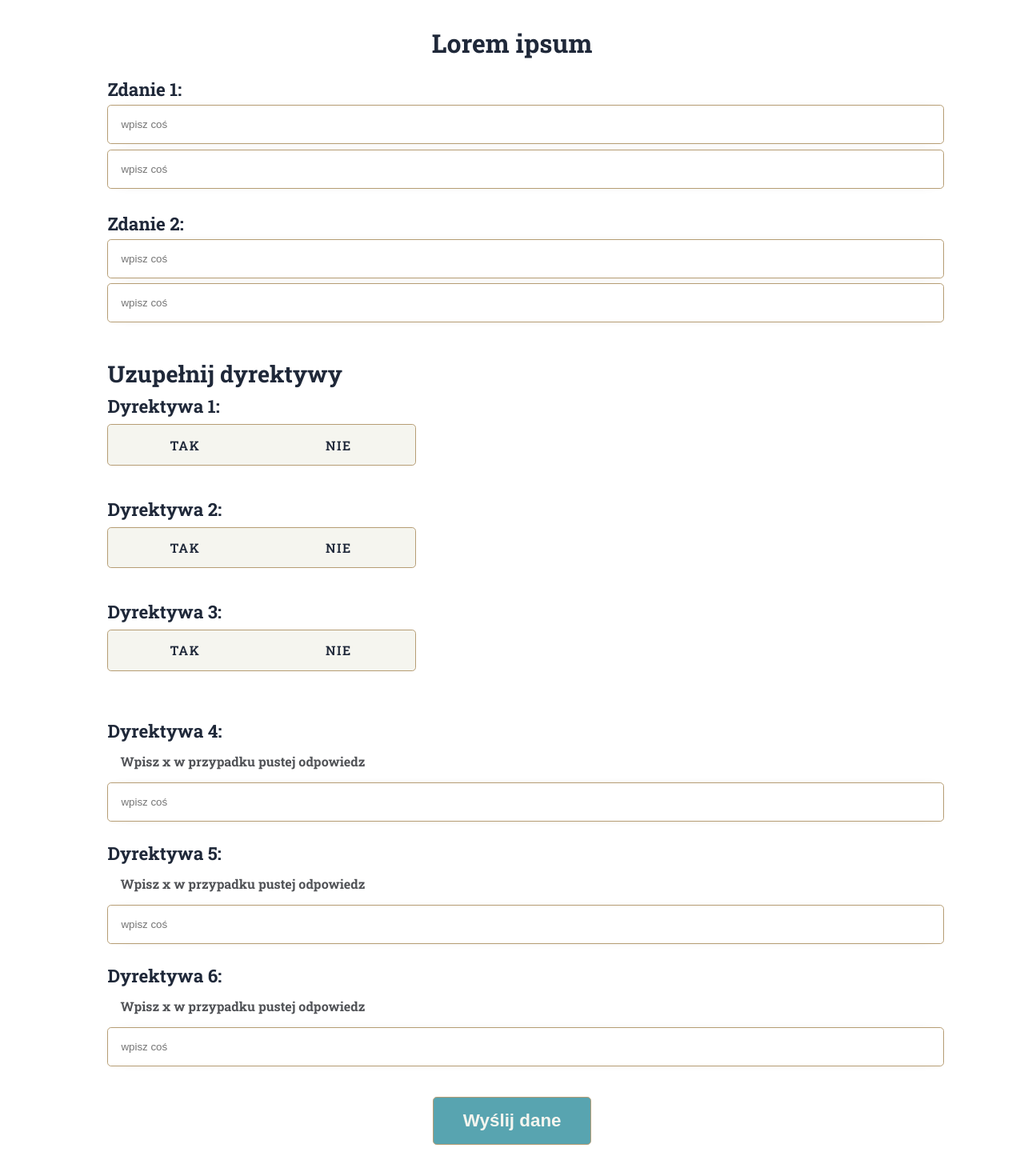
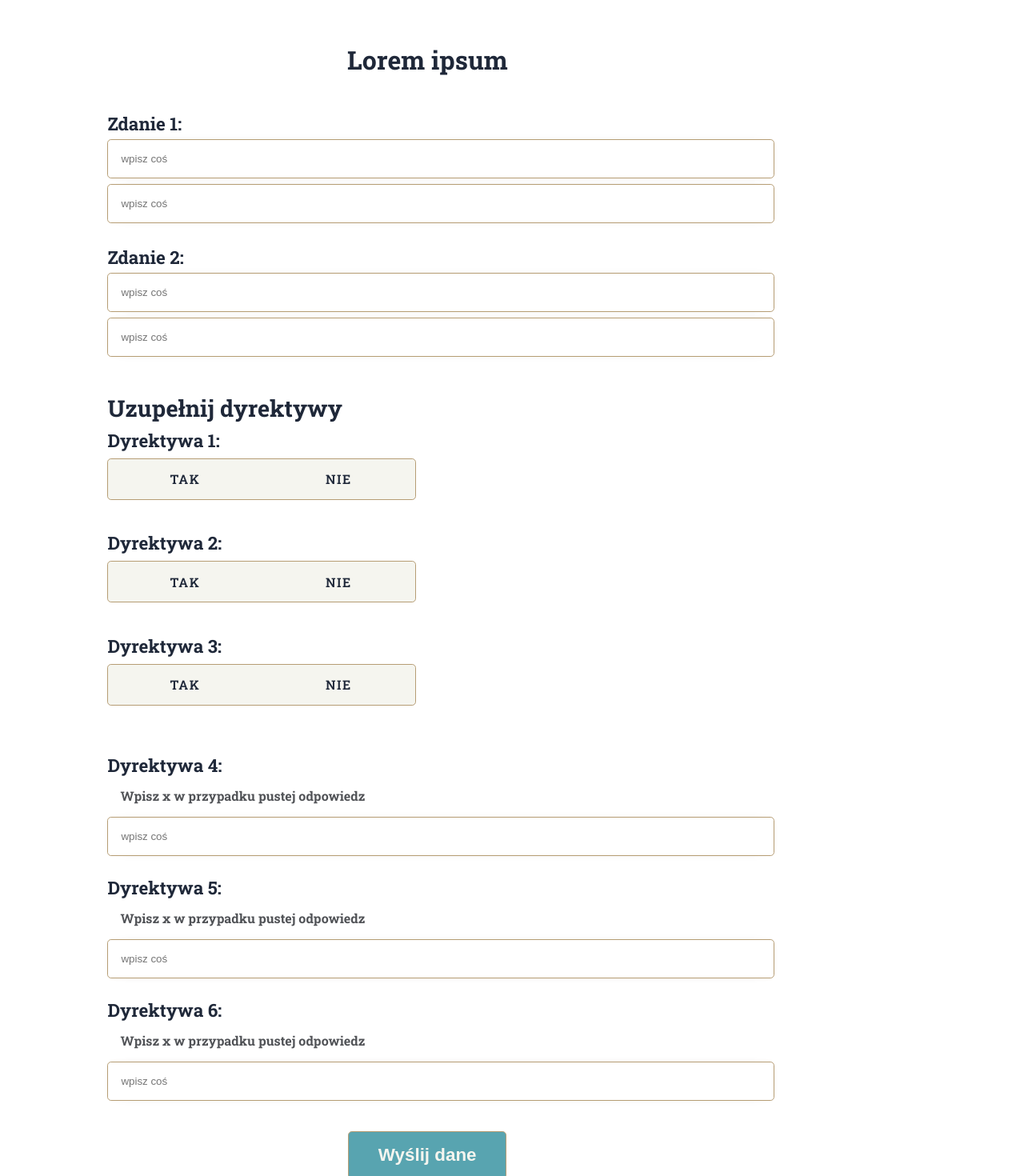
Before and after one commit to estwestminimu/python-projekt, a React (Vite) app in the folder frontend/python-front/: page / in a window 1280 px wide. Shown: the top 1470 px of the page at 80% size. Before the commit the page ends 1439 px from the top, so only its background shows below. Built offline with nearby package versions, Linux system fonts and the light colour scheme.

Commit message:
Front fix poprawa styli w css poprawa inputu

```diff
--- a/frontend/python-front/src/SecondDirectives.tsx
+++ b/frontend/python-front/src/SecondDirectives.tsx
@@ -48,7 +48,7 @@ function SecondDirectives({ data }: SecondDirectivesProps) {
     ?.replaceAll(' ', '')
     .split(',');
 
-     setcorectdirectiveF(compareArray(arrayA[0]=='x'? []: arrayA, data.directive_four ))
+     setcorectdirectiveD(compareArray(arrayA[0]=='x'? []: arrayA, data.directive_four ))
 
   }, [selectD, data]);
 
@@ -60,7 +60,7 @@ function SecondDirectives({ data }: SecondDirectivesProps) {
     const arrayA = selectE
     ?.replaceAll(' ', '')
     .split(',');
-    setcorectdirectiveF(compareArray(arrayA[0]=='x'? []: arrayA, data.directive_five ))
+    setcorectdirectiveE(compareArray(arrayA[0]=='x'? []: arrayA, data.directive_five ))
 
   }, [selectE, data]);
 
@@ -91,6 +91,7 @@ function SecondDirectives({ data }: SecondDirectivesProps) {
       </h2>
       <span className='info'>Wpisz x w przypadku pustej odpowiedz</span>
 
+      <br/>
 
       <label>
         <input type="text" className='input' placeholder="wpisz coś" onChange={e =>  setselectD(e.target.value)} />
@@ -105,6 +106,7 @@ function SecondDirectives({ data }: SecondDirectivesProps) {
       Dyrektywa 5:  {data && selectE !==null  && (corectdirectiveE ? "Twoja odpowiedź jest poprawna." : "Twoja odpowiedź jest błędna.")}
       </h2>
       <span className='info'>Wpisz x w przypadku pustej odpowiedz</span>
+      <br/>
 
       <label>
      <input type="text" className='input' placeholder="wpisz coś" onChange={e =>  setselectE(e.target.value)} />
@@ -121,6 +123,7 @@ function SecondDirectives({ data }: SecondDirectivesProps) {
       </h2>
 
       <span className='info'>Wpisz x w przypadku pustej odpowiedz</span>
+      <br/>
       <label>
        <input type="text" className='input' placeholder="wpisz coś" onChange={e =>  setselectF(e.target.value)} />
 
--- a/frontend/python-front/src/UserSchemaInput.tsx
+++ b/frontend/python-front/src/UserSchemaInput.tsx
@@ -20,7 +20,6 @@ function UserSchemaInput() {
 
 
   // do sprawdzenia czy dane wprowadzone przez użytkownika sa poprawne
-  const [isInputCorrect, setIsInputCorrect] = useState(true)
 
 
 
@@ -29,7 +28,6 @@ function UserSchemaInput() {
     {
       //rozpoczynamy proces ładowania danych
       setLoading(true)
-      setIsInputCorrect(true)
 
 
       try {
@@ -48,10 +46,6 @@ function UserSchemaInput() {
 
         //jesli popelnilismy blad to dostaniemy komunikat ze dane nieporpawne
         setData(request.data)
-        if (request.data.msg===false)
-        {
-            setIsInputCorrect(false)
-        }
 
 
       } catch (err) {
--- a/frontend/python-front/src/scss/Main.scss
+++ b/frontend/python-front/src/scss/Main.scss
@@ -40,6 +40,8 @@ h3
 
 .content > h1:first-child
 {
+  display: inline-block;
+  width: 50rem;
   text-align: center;
 }
 
--- a/frontend/python-front/src/scss/_input.scss
+++ b/frontend/python-front/src/scss/_input.scss
@@ -10,6 +10,7 @@
   transition: all 0.3s cubic-bezier(0.19, 1, 0.22, 1);
   box-shadow: 0px 0px 20px -18px;
   margin-bottom: 0.4rem;
+  max-width: 50rem;
 }
 
 .input:hover {
@@ -68,11 +69,12 @@ h3 {
 }
 
 .cent {
-  width: 100%;
+  width: 50rem;
   display: flex;
   justify-content: center;
   align-items: center;
   margin-top: 2rem;
+  max-width: 100%;
 }
 
 .radio-input input {
```
